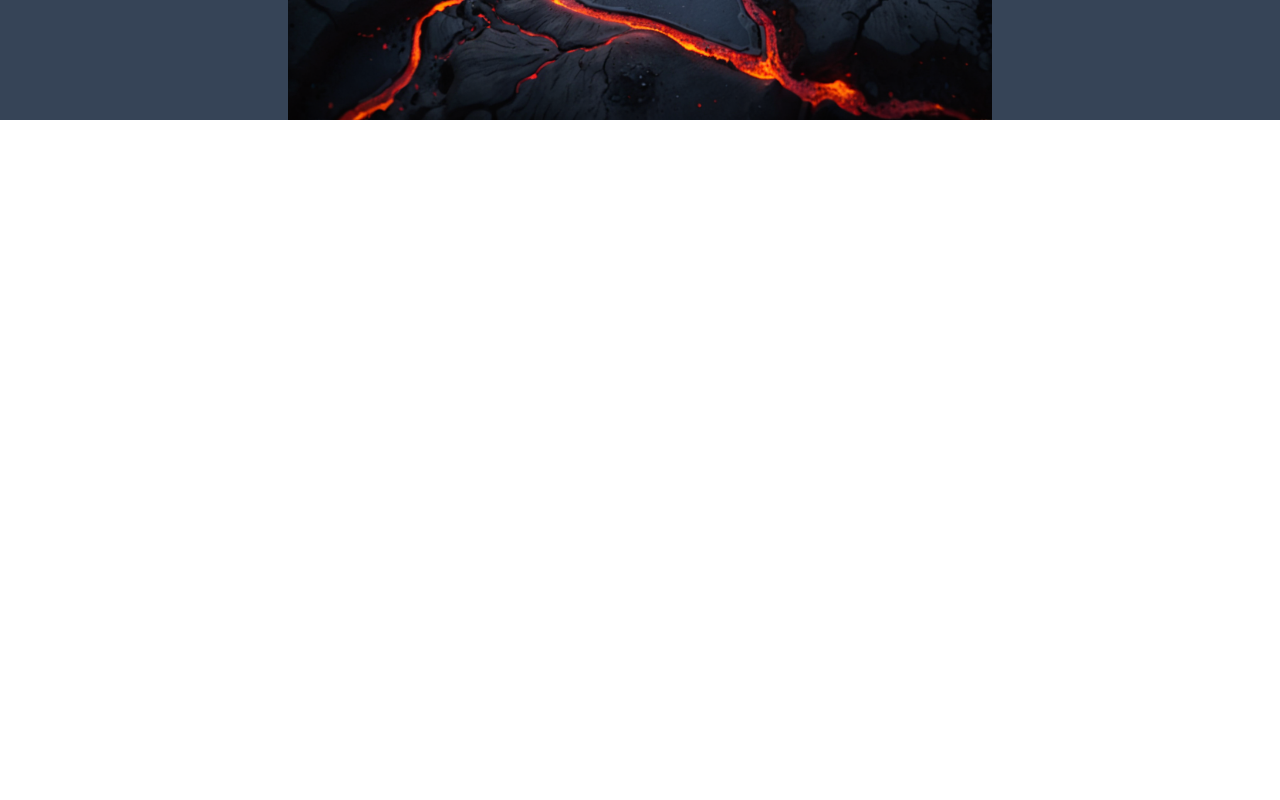
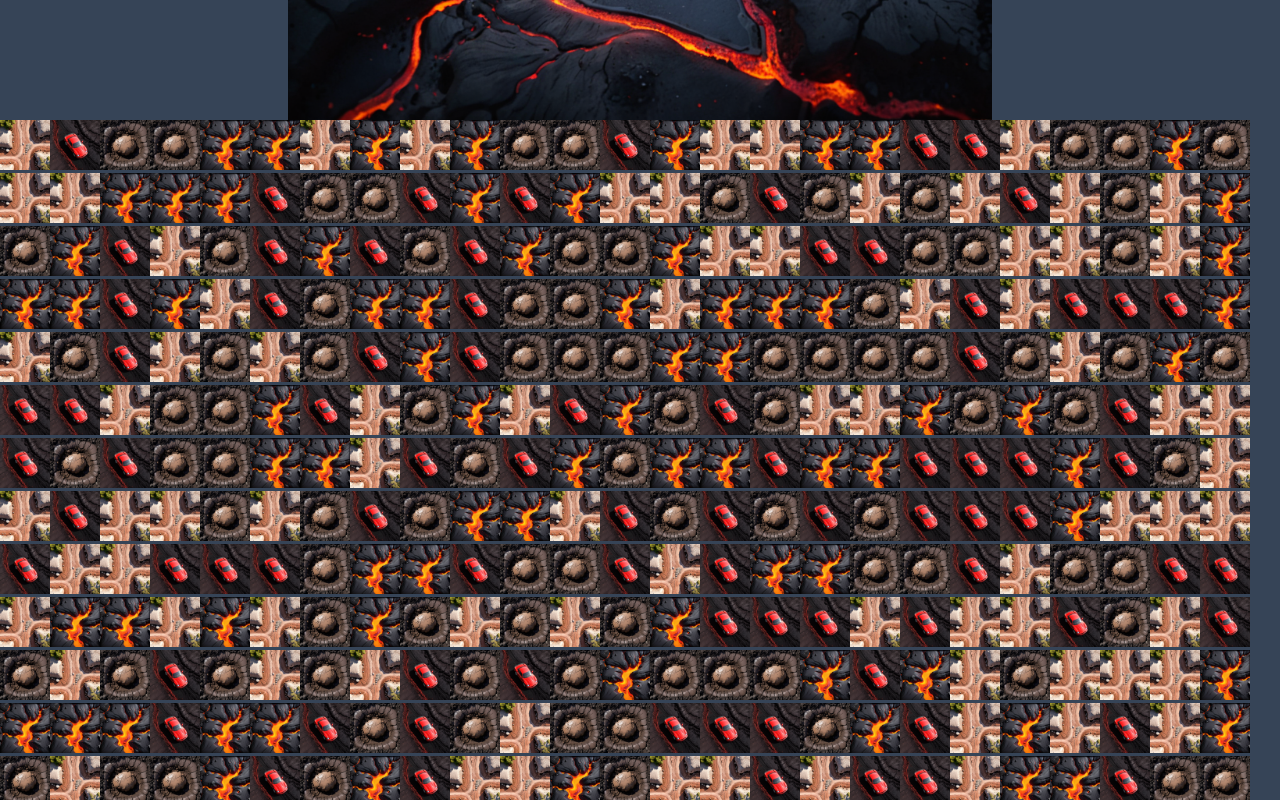
Before and after one commit to douglasgrim/lava-dodger-24, a React (Create React App) app: page / in a window 1280 px wide. Shown: the part 680-1480 px from the top of the page. Before the commit the page ends 800 px from the top, so only its background shows below. Built offline with nearby package versions, Linux system fonts and the light colour scheme; a web font is replaced by a local one.

Commit message:
adding sloppy display of map grids

```diff
--- a/src/App.tsx
+++ b/src/App.tsx
@@ -1,6 +1,7 @@
 import { ReactElement } from 'react';
 
 import WelcomePage from './pages/WelcomePage';
+import InteractivePage from './pages/InteractivePage';
 import Header from './components/Header';
 import { ReadyProvider } from './contexts/ReadyContext';
 import './app.css';
@@ -11,6 +12,7 @@
       <ReadyProvider>
         <Header activeTitle="Lava Dodger '24" />
         <WelcomePage />
+        <InteractivePage />
       </ReadyProvider>
     </div>
   );
--- a/src/components/GridSquare.tsx
+++ b/src/components/GridSquare.tsx
@@ -1,6 +1,10 @@
 import { ReactElement } from "react";
 
 import { GroundType } from "../types";
+import lavaImg from '../assets/images/lava.png';
+import mudImg from '../assets/images/mud.png';
+import normalImg from '../assets/images/normal.png';
+import speederImg from '../assets/images/speeder.png';
 
 export type GridSquareProps = {
   groundType: GroundType;
@@ -10,8 +14,18 @@
   groundType
 }:GridSquareProps): ReactElement {
   switch(groundType) {
-  case GroundType.Normal:
-    return <div />;
+  case GroundType.Speeder:
+    return <img src={speederImg} />;
+    break;
+  case GroundType.Mud:
+    return <img src={mudImg} />;
+    break;
+  case GroundType.Lava:
+    return <img src={lavaImg} />;
+    break;
+  default:
+    return <img src={normalImg} />;
   }
-  return <div />;
 }
+
+export default GridSquare;
--- a/src/pages/InteractivePage.tsx
+++ b/src/pages/InteractivePage.tsx
@@ -1,6 +1,37 @@
-import { ReactElement } from 'react';
+import { ReactElement, useContext } from 'react';
+
+import GridSquare from '../components/GridSquare';
+import { ReadyContext } from '../contexts/ReadyContext';
+import { GroundType } from '../types';
+import './interactive-page.css';
 
 function InteractivePage():ReactElement {
+    const { isStarted } = useContext(ReadyContext);
+
+    const groundColumn = Array(50).fill(0).map(() => Array(50).fill(0));
+    const groundSquare = groundColumn.map((col) => {
+        return col.map(() => Math.floor(Math.random() * Object.keys(GroundType).length / 2))
+    });
+
+    console.log(GroundType)
+    console.log(groundSquare)
+
+    return (
+      <div className="interactive-page">
+        <div className="map-container">
+          <div className="map">
+            {
+                groundSquare.map((arr) => (
+                    <div>
+                        {arr.map((val) => <GridSquare groundType={val} />)}
+                    </div>
+                ))
+            }
+          </div>
+        </div>
+      </div>
+    );
+
     return <div>hello</div>;
 };
 
--- /dev/null
+++ b/src/pages/interactive-page.css
@@ -0,0 +1,7 @@
+.interactive-page {
+  overflow: hidden;
+}
+
+.interactive-page img {
+  width: 50px;
+}
```
